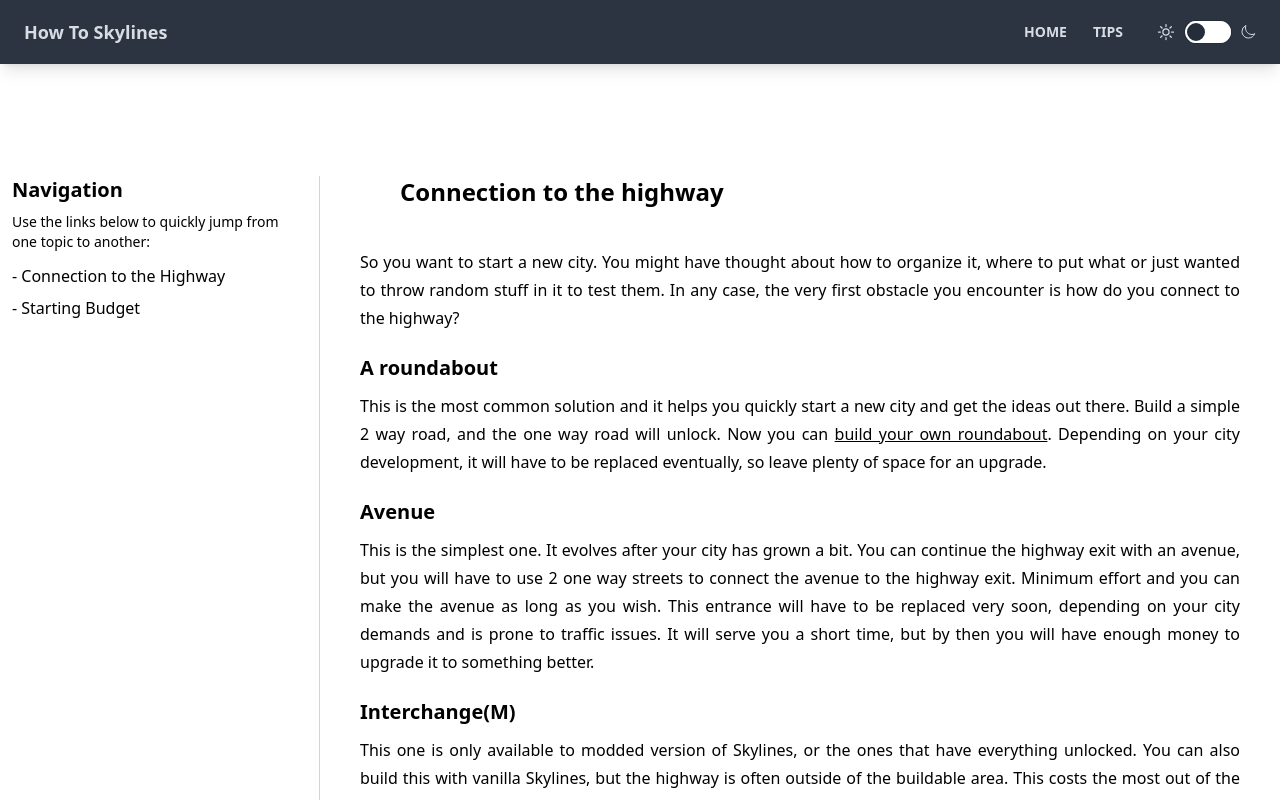
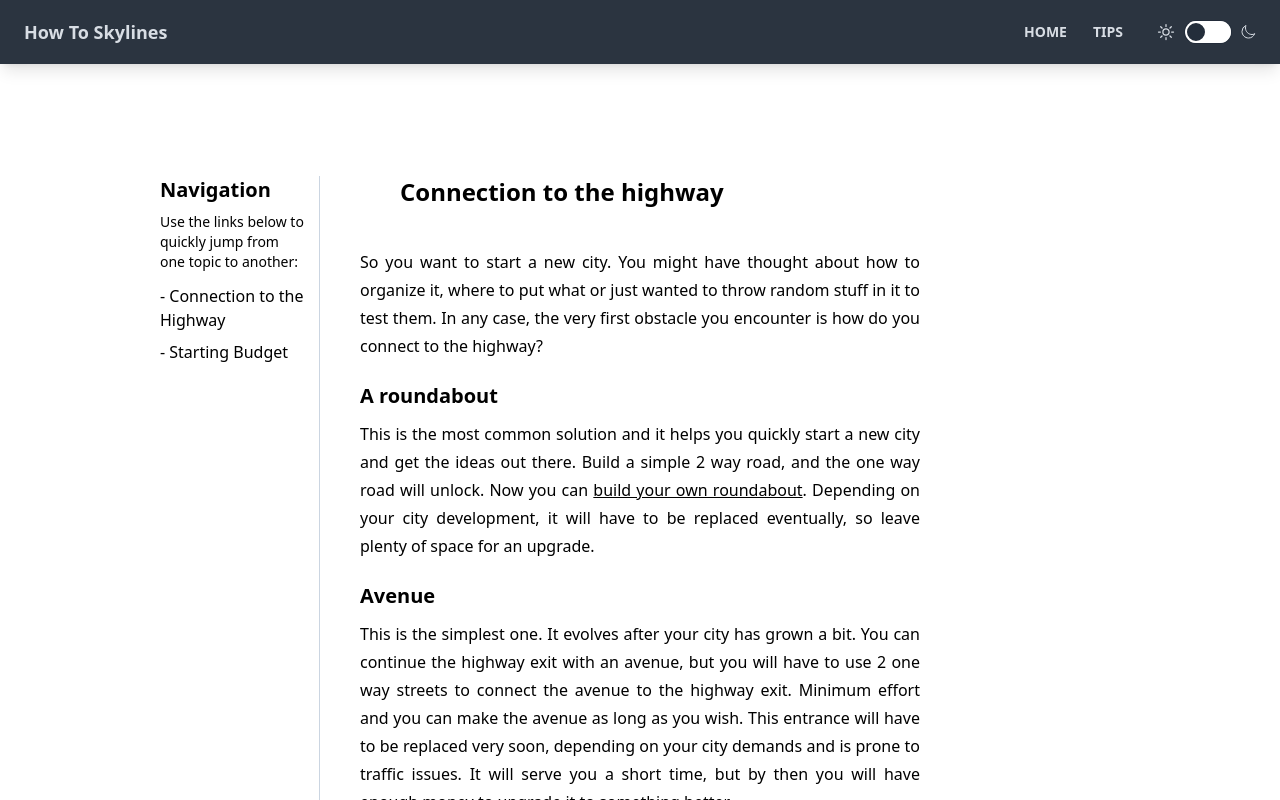
Before and after one commit to Vlad-404/howtoskylines, a React (Create React App) app: page /tips/cityentry in a window 1280 px wide. Shown: the top 800 px of the page. Built offline with nearby package versions, Linux system fonts and the light colour scheme.

Commit message:
Fix a bug with min height and optimised layout for tips section

```diff
--- a/src/App.js
+++ b/src/App.js
@@ -15,7 +15,7 @@ import StartingBudget from './components/tips/StartingBudget';
 function App() {
   return (
     <Router>
-      <div className="flex flex-col h-min-screen dark:bg-slate-800 dark:text-white bg-white text-black">
+      <div className="flex flex-col min-h-screen dark:bg-slate-800 dark:text-white bg-white text-black">
         <Navbar />
 
         <main className="w-screen pb-12">
--- a/src/components/tips/Cityentry.jsx
+++ b/src/components/tips/Cityentry.jsx
@@ -2,12 +2,12 @@ import Sidenav from "../layout/Sidenav";
 
 function Cityentry() {
     return(
-        <article className="w-screen min-h-96 pt-16">
+        <article className="w-screen pt-16">
             <div className="flex flex-row">
-                <div className="w-1/4 border-r border-slate-300 px-3">
+                <div className="w-1/4 xl:pl-[10rem] border-r border-slate-300 px-3">
                     <Sidenav />
                 </div>
-                <div className="w-3/4 px-5">
+                <div className="w-3/4 xl:w-1/2 px-5">
                     <div className="px-5 prose max-w-none text-black dark:text-white">
                         <h2 className="px-10 mb-10 dark:text-white text-black">Connection to the highway</h2>
                         <p className="text-justify">
--- a/src/components/tips/StartingBudget.jsx
+++ b/src/components/tips/StartingBudget.jsx
@@ -2,7 +2,7 @@ import Sidenav from "../layout/Sidenav";
 
 function StartingBudget() {
     return(
-        <article className="w-screen min-h-96 pt-16">
+        <article className="w-screen pt-16">
             <div className="flex flex-row">
                 <div className="w-1/4 xl:pl-[10rem] border-r border-slate-300 px-3">
                     <Sidenav />
```
